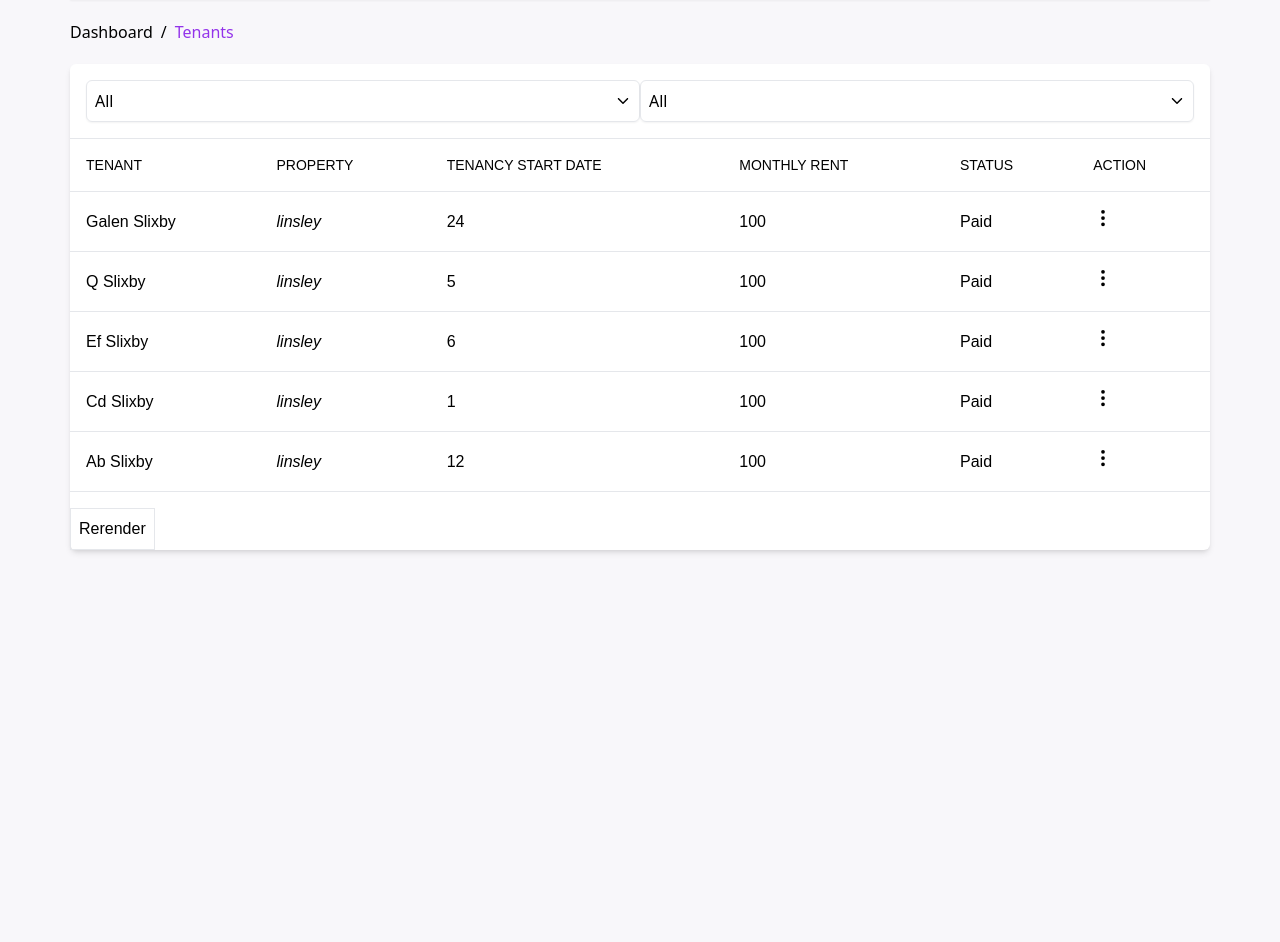
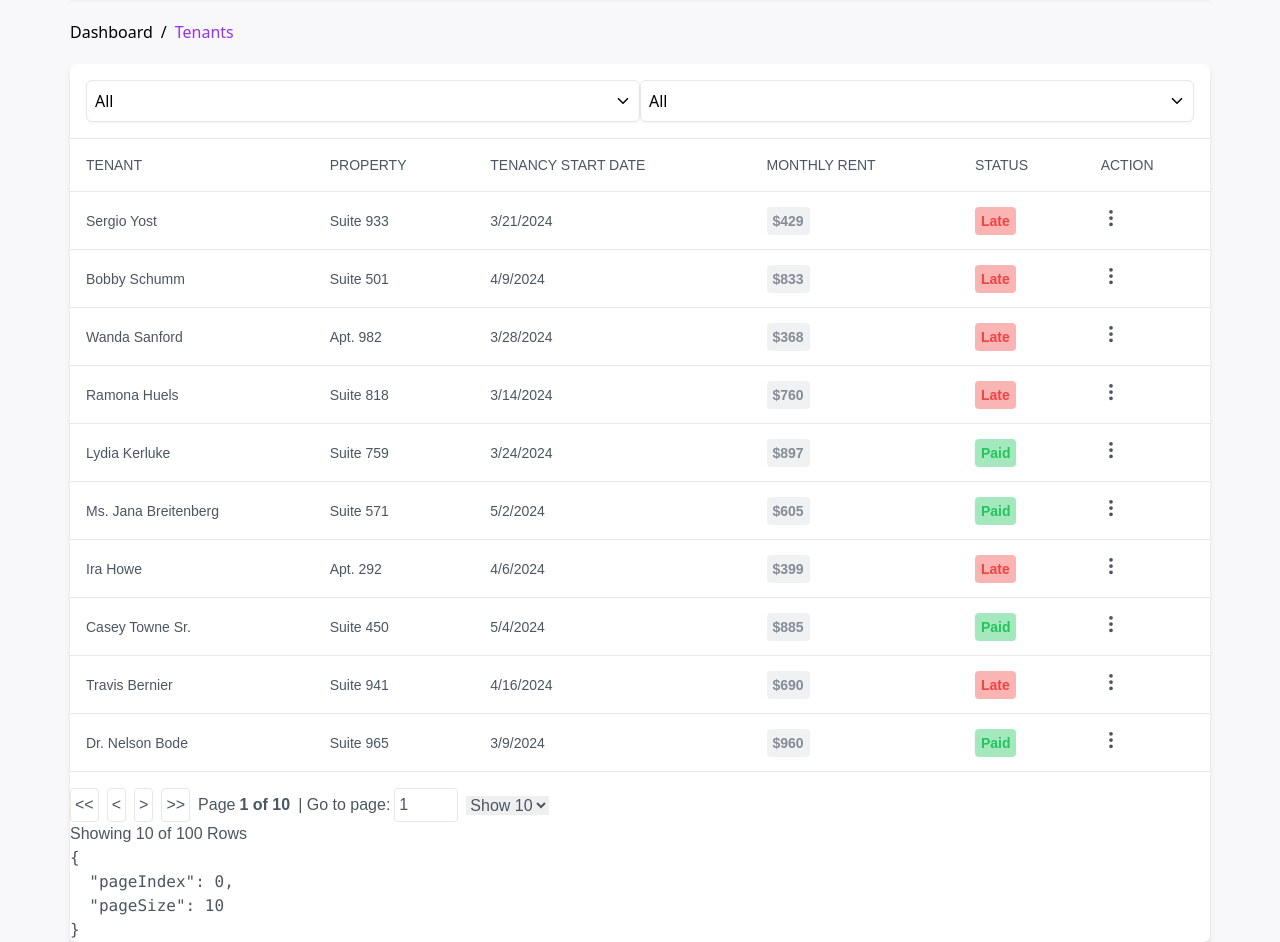
Before and after one commit to natzgg/htmool, a React (Create React App) app: page /tenants in a window 1280 px wide. Shown: the part 140-1082 px from the top of the page. Before the commit the page ends 800 px from the top, so only its background shows below. Built offline with nearby package versions, Linux system fonts and the light colour scheme.

Commit message:
Fixed Table added sorting

```diff
--- a/package.json
+++ b/package.json
@@ -19,6 +19,7 @@
     "react-dom": "^18.3.1",
     "react-icons": "^5.2.0",
     "react-scripts": "5.0.1",
+    "table": "github:tanstack/react-table",
     "typescript": "^4.9.5",
     "usehooks-ts": "^3.1.0",
     "web-vitals": "^2.1.4",
@@ -49,6 +50,7 @@
     ]
   },
   "devDependencies": {
+    "@faker-js/faker": "^8.4.1",
     "react-router-dom": "^6.23.0",
     "tailwindcss": "^3.4.3"
   }
--- a/src/components/navbar/Navigation.tsx
+++ b/src/components/navbar/Navigation.tsx
@@ -65,7 +65,7 @@ const Navigation = () => {
             label={route.label}
             icon={route.icon}
             hasItems={route.hasItems}
-            active={window.location.pathname == route.href}
+            active={window.location.pathname === route.href}
             href={route.href}
           ></NavItem>
         ))}
--- a/src/components/properties/Properties.tsx
+++ b/src/components/properties/Properties.tsx
@@ -1,4 +1,3 @@
-import { FaBuilding } from "react-icons/fa6";
 import PropertyCard from "./PropertyCard";
 import PropertiesHeader from "./PropertiesHeader";
 
--- a/src/components/tenants/TenantTable.tsx
+++ b/src/components/tenants/TenantTable.tsx
@@ -1,69 +1,19 @@
 import { useReducer, useState } from "react";
 import { BsThreeDotsVertical } from "react-icons/bs";
+import cn from "clsx";
 
 import {
   createColumnHelper,
   flexRender,
   getCoreRowModel,
   getSortedRowModel,
-  SortingFn,
-  SortingState,
+  getPaginationRowModel,
+  PaginationState,
   useReactTable,
 } from "@tanstack/react-table";
-
-type Status = "Paid" | "Late";
-
-type Tenant = {
-  name: string;
-  property: string;
-  startDate: string;
-  monthlyRent: string;
-  status: Status;
-  action: string;
-};
-
-const defaultData: Tenant[] = [
-  {
-    name: "Galen Slixby",
-    property: "linsley",
-    startDate: "24",
-    monthlyRent: "100",
-    status: "Paid",
-    action: "action",
-  },
-  {
-    name: "Q Slixby",
-    property: "linsley",
-    startDate: "5",
-    monthlyRent: "100",
-    status: "Paid",
-    action: "action",
-  },
-  {
-    name: "Ef Slixby",
-    property: "linsley",
-    startDate: "6",
-    monthlyRent: "100",
-    status: "Paid",
-    action: "action",
-  },
-  {
-    name: "Cd Slixby",
-    property: "linsley",
-    startDate: "1",
-    monthlyRent: "100",
-    status: "Paid",
-    action: "action",
-  },
-  {
-    name: "Ab Slixby",
-    property: "linsley",
-    startDate: "12",
-    monthlyRent: "100",
-    status: "Paid",
-    action: "action",
-  },
-];
+import { Tenant } from "../utils/type";
+import TenantTableFooter from "./TenantTableFooter";
+import { makeData } from "../utils/fakeData";
 
 const columnHelper = createColumnHelper<Tenant>();
 
@@ -75,21 +25,38 @@ const columns = [
   }),
   columnHelper.accessor((row) => row.property, {
     id: "property",
-    cell: (info) => <i>{info.getValue()}</i>,
+    cell: (info) => <span>{info.getValue()}</span>,
     header: () => <span>Property</span>,
     footer: (info) => info.column.id,
   }),
   columnHelper.accessor("startDate", {
     header: () => <span className="whitespace-nowrap">Tenancy Start Date</span>,
-    cell: (info) => info.renderValue(),
+    cell: (info) => info.renderValue()?.toLocaleDateString("en-US"),
     footer: (info) => info.column.id,
   }),
   columnHelper.accessor("monthlyRent", {
     header: () => <span className="whitespace-nowrap">Monthly Rent</span>,
+    cell: (info) => (
+      <span className="text-sm p-1.5 bg-gray-500/10 font-bold text-gray-500/80 rounded">
+        {info.getValue()}
+      </span>
+    ),
     footer: (info) => info.column.id,
   }),
   columnHelper.accessor("status", {
     header: "Status",
+    cell: (info) => (
+      <span
+        className={cn(
+          "p-1.5 rounded font-bold text-sm",
+          info.getValue() == "Paid"
+            ? "bg-green-500/40 text-green-500"
+            : "bg-red-500/40 text-red-500"
+        )}
+      >
+        {info.getValue()}
+      </span>
+    ),
     footer: (info) => info.column.id,
   }),
   columnHelper.accessor("action", {
@@ -103,18 +70,30 @@ const columns = [
 ];
 
 export const TenantTable = () => {
-  const [data, _setData] = useState(() => [...defaultData]);
+  const [data, _setData] = useState(() => makeData(100));
   const rerender = useReducer(() => ({}), {})[1];
+  const [pagination, setPagination] = useState<PaginationState>({
+    pageIndex: 0,
+    pageSize: 10,
+  });
 
   const table = useReactTable({
     data,
     columns,
     getCoreRowModel: getCoreRowModel(),
     getSortedRowModel: getSortedRowModel(),
+    getPaginationRowModel: getPaginationRowModel(),
+    onPaginationChange: setPagination,
+    state: {
+      pagination,
+    },
   });
 
   return (
-    <div id="table" className="w-full overflow-x-auto font-publicSans">
+    <div
+      id="table"
+      className="w-full overflow-x-auto font-publicSans text-gray-600"
+    >
       <table className="w-full">
         <thead className="border-t border-b text-left">
           {table.getHeaderGroups().map((headerGroup) => (
@@ -122,7 +101,10 @@ export const TenantTable = () => {
               {headerGroup.headers.map((header) => (
                 <th
                   key={header.id}
-                  className="p-4 font-medium uppercase text-sm"
+                  className={cn(
+                    "p-4 font-medium uppercase text-sm",
+                    header.column.getCanSort() && "cursor-pointer select-none"
+                  )}
                   onClick={header.column.getToggleSortingHandler()}
                 >
                   {header.isPlaceholder
@@ -138,7 +120,7 @@ export const TenantTable = () => {
         </thead>
         <tbody>
           {table.getRowModel().rows.map((row) => (
-            <tr key={row.id} className="border-t border-b">
+            <tr key={row.id} className="border-t border-b text-sm">
               {row.getVisibleCells().map((cell) => (
                 <td key={cell.id} className="p-4">
                   {flexRender(cell.column.columnDef.cell, cell.getContext())}
@@ -149,9 +131,7 @@ export const TenantTable = () => {
         </tbody>
       </table>
       <div className="h-4" />
-      <button onClick={() => rerender()} className="border p-2">
-        Rerender
-      </button>
+      <TenantTableFooter table={table} />
     </div>
   );
 };
--- /dev/null
+++ b/src/components/tenants/TenantTableFooter.tsx
@@ -0,0 +1,77 @@
+import { Table } from "@tanstack/react-table";
+import { Tenant } from "../utils/type";
+
+const TenantTableFooter = ({ table }: { table: Table<Tenant> }) => {
+  return (
+    <>
+      <div className="flex items-center gap-2">
+        <button
+          className="border rounded p-1"
+          onClick={() => table.firstPage()}
+          disabled={!table.getCanPreviousPage()}
+        >
+          {"<<"}
+        </button>
+        <button
+          className="border rounded p-1"
+          onClick={() => table.previousPage()}
+          disabled={!table.getCanPreviousPage()}
+        >
+          {"<"}
+        </button>
+        <button
+          className="border rounded p-1"
+          onClick={() => table.nextPage()}
+          disabled={!table.getCanNextPage()}
+        >
+          {">"}
+        </button>
+        <button
+          className="border rounded p-1"
+          onClick={() => table.lastPage()}
+          disabled={!table.getCanNextPage()}
+        >
+          {">>"}
+        </button>
+        <span className="flex items-center gap-1">
+          <div>Page</div>
+          <strong>
+            {table.getState().pagination.pageIndex + 1} of{" "}
+            {table.getPageCount().toLocaleString()}
+          </strong>
+        </span>
+        <span className="flex items-center gap-1">
+          | Go to page:
+          <input
+            type="number"
+            defaultValue={table.getState().pagination.pageIndex + 1}
+            onChange={(e) => {
+              const page = e.target.value ? Number(e.target.value) - 1 : 0;
+              table.setPageIndex(page);
+            }}
+            className="border p-1 rounded w-16"
+          />
+        </span>
+        <select
+          value={table.getState().pagination.pageSize}
+          onChange={(e) => {
+            table.setPageSize(Number(e.target.value));
+          }}
+        >
+          {[10, 20, 30, 40, 50].map((pageSize) => (
+            <option key={pageSize} value={pageSize}>
+              Show {pageSize}
+            </option>
+          ))}
+        </select>
+      </div>
+      <div>
+        Showing {table.getRowModel().rows.length.toLocaleString()} of{" "}
+        {table.getRowCount().toLocaleString()} Rows
+      </div>
+      <pre>{JSON.stringify(table.getState().pagination, null, 2)}</pre>
+    </>
+  );
+};
+
+export default TenantTableFooter;
--- /dev/null
+++ b/src/components/utils/fakeData.ts
@@ -0,0 +1,38 @@
+import { faker } from "@faker-js/faker";
+import { Tenant } from "./type";
+faker.seed(111);
+const range = (len: number) => {
+  const arr: number[] = [];
+  for (let i = 0; i < len; i++) {
+    arr.push(i);
+  }
+  return arr;
+};
+
+const newTenant = (): Tenant => {
+  return {
+    name: faker.person.fullName(),
+    property: faker.location.secondaryAddress(),
+    startDate: faker.date.recent({ days: 60 }),
+    monthlyRent: faker.finance.amount({
+      min: 300,
+      max: 1000,
+      symbol: "$",
+      dec: 0,
+    }),
+    status: faker.helpers.shuffle<Tenant["status"]>(["Late", "Paid"])[0]!,
+  };
+};
+
+export function makeData(...lens: number[]) {
+  const makeDataLevel = (depth = 0): Tenant[] => {
+    const len = lens[depth]!;
+    return range(len).map((d): Tenant => {
+      return {
+        ...newTenant(),
+      };
+    });
+  };
+
+  return makeDataLevel();
+}
--- /dev/null
+++ b/src/components/utils/type.ts
@@ -0,0 +1,10 @@
+export type Status = "Paid" | "Late";
+
+export type Tenant = {
+  name: string;
+  property: string;
+  startDate: Date;
+  monthlyRent: string;
+  status: Status;
+  action?: string;
+};
```
Also changed, not shown: 1 other file (tests, documents, lock files or other folders).
